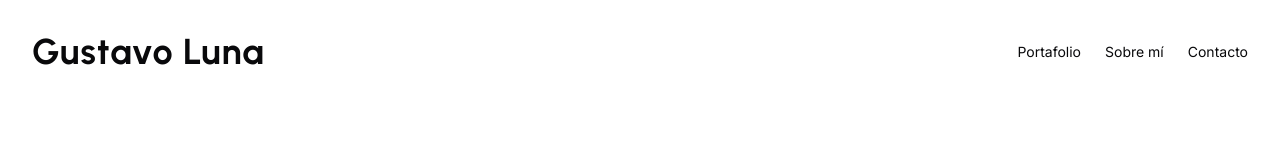
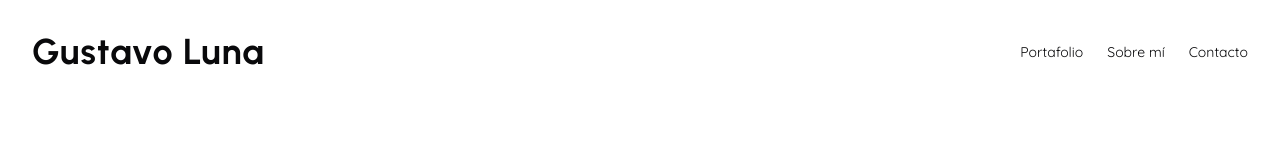
Before and after one commit to betancour677/foto-minimalista-grid, a React (Vite) app: page / in a window 1280 px wide. Shown: the top 160 px of the page. Built offline with nearby package versions, Linux system fonts and the light colour scheme; the HTML template or start-up script is replaced by a standard one.

Commit message:
Update navigation font to Quicksand
Changed the font used in the navigation bar to Quicksand from Google Fonts for improved aesthetics.
[skip gpt_engineer]

```diff
--- a/src/components/Header.tsx
+++ b/src/components/Header.tsx
@@ -20,7 +20,7 @@ export const Header = () => {
   return (
     <header className="py-8 px-6 md:px-8 flex justify-between items-center animate-fade-in">
       <h1 className="text-3xl md:text-4xl font-bold font-urbanist tracking-wide">Gustavo Luna</h1>
-      <nav>
+      <nav className="font-quicksand">
         <ul className="flex space-x-6 text-sm">
           <li>
             <a
--- a/src/index.css
+++ b/src/index.css
@@ -1,4 +1,4 @@
-@import url('https://fonts.googleapis.com/css2?family=Inter:wght@300;400;500;600;700&family=Playfair+Display:wght@400;500;600;700&family=Dancing+Script:wght@400;700&family=Urbanist:ital,wght@0,100..900;1,100..900&display=swap');
+@import url('https://fonts.googleapis.com/css2?family=Inter:wght@300;400;500;600;700&family=Playfair+Display:wght@400;500;600;700&family=Dancing+Script:wght@400;700&family=Urbanist:ital,wght@0,100..900;1,100..900&family=Quicksand:wght@300..700&display=swap');
 
 @tailwind base;
 @tailwind components;
--- a/tailwind.config.ts
+++ b/tailwind.config.ts
@@ -72,6 +72,7 @@ export default {
         playfair: ["Playfair Display", "serif"],
         dancing: ["Dancing Script", "cursive"],
         urbanist: ["Urbanist", "sans-serif"],
+        quicksand: ["Quicksand", "sans-serif"],
       },
     },
   },
```
